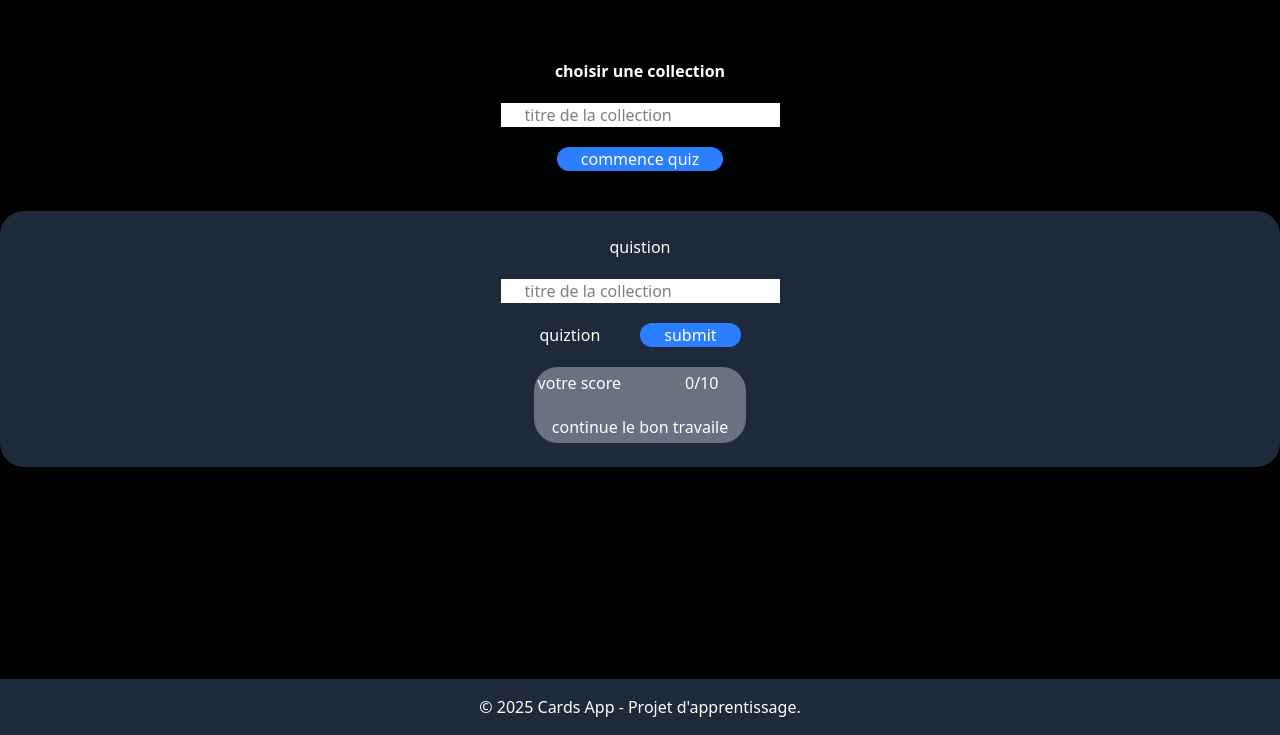
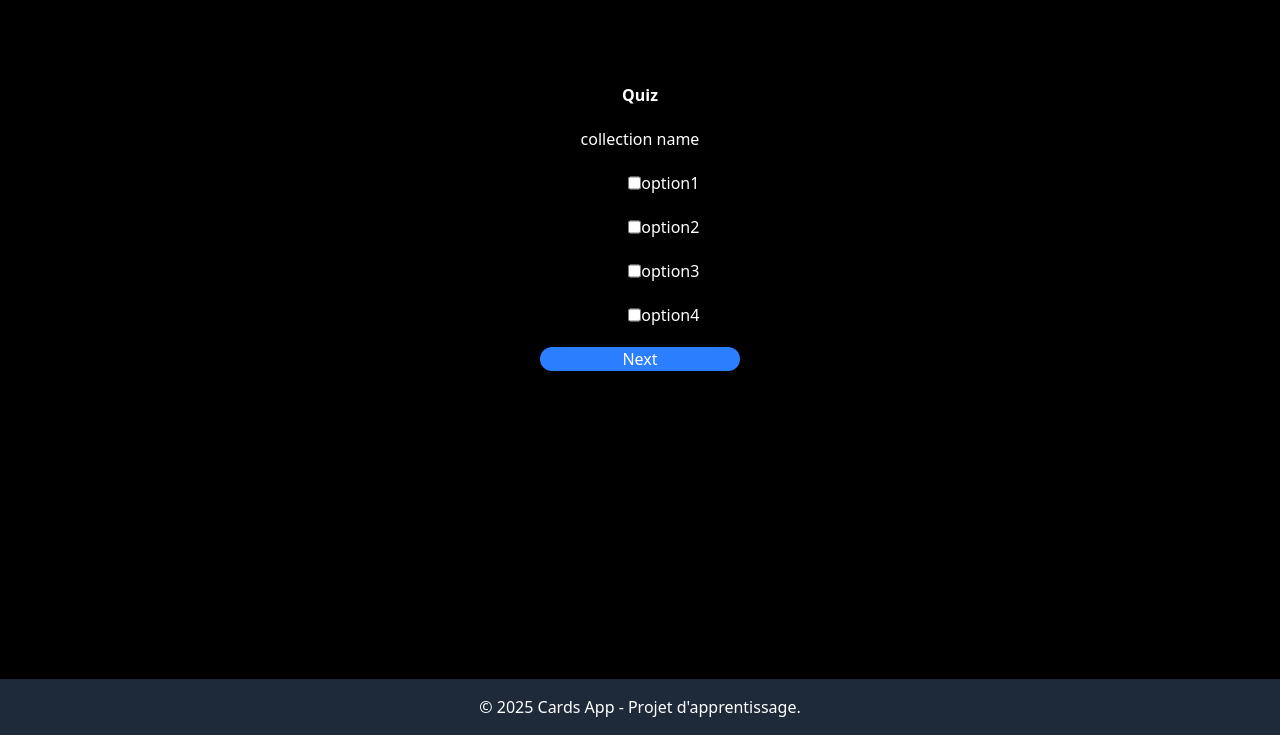
Before and after one commit to benbrahimredouane/brief_5, a website: page quiz.html in a window 1280 px wide. Shown: the part 65-800 px from the top of the page. Drawn offline with Linux system fonts and the light colour scheme.

Commit message:
style(quiz): change style for the quiz page

```diff
--- a/quiz.html
+++ b/quiz.html
@@ -15,12 +15,6 @@
 
     </header>
     <main>
-        <form class="text-white ml-30 mr-30 flex flex-col gap-5 justify-center items-center" action="">
-
-            <h3 class="flex justify-center mt-10 font-bold">choisir une collection</h3>
-            <input class="bg-white text-black px-6" type="text" placeholder="titre de la collection">
-            <button class=" bg-blue-500 px-6 rounded-3xl  ">commence quiz</button>
-        </form>
 
 
 
@@ -28,22 +22,34 @@
 
 
 
-        <section class="flex justify-center text-white flex-col items-center gap-5 mt-10 bg-gray-800  rounded-3xl p-6">
 
-            <h3>quistion</h3>
-            <input class="bg-white text-black px-6" type="text" placeholder="titre de la collection">
-            <div class="flex gap-10">
-                <h3>quiztion</h3>
-                <button class=" bg-blue-500 px-6 rounded-3xl ">submit</button>
+
+
+        <section class="flex justify-center text-white flex-col items-center gap-5 mt-10  p-6">
+
+            <h3 class="font-semibold ">Quiz</h3>
+            <div class="flex flex-col gap-5">
+            <div >collection name</div>
+            <div class="flex flex-row-reverse">
+            <label for="">option1</label>
+            <input type="checkbox" name="option_name" value="option_1">
             </div>
-            <div class="bg-gray-500 p-1 rounded-3xl">
-                <div class="flex gap-10">
-                    <h3>votre score</h3>
-                    <h3 class=" px-6 rounded-3xl">0/10</h3>
+             <div class="flex flex-row-reverse">
+            <label for="">option2</label>
+            <input type="checkbox" name="option_name" value="option_1">
+            </div>
+             <div class="flex flex-row-reverse">
+            <label for="">option3</label>
+            <input type="checkbox" name="option_name" value="option_1">
+            </div>
+             <div class="flex flex-row-reverse">
+            <label for="">option4</label>
+            <input type="checkbox" name="option_name" value="option_1">
+            </div>
 
-                </div>
-                <h3 class="mt-5 flex justify-center">continue le bon travaile</h3>
+
             </div>
+            <button class=" bg-blue-500 px-6 rounded-3xl w-50 ">Next</button>
 
 
         </section>
```
Also changed, not shown: flashcards.html (+0 -1 lines), src/output.css.
